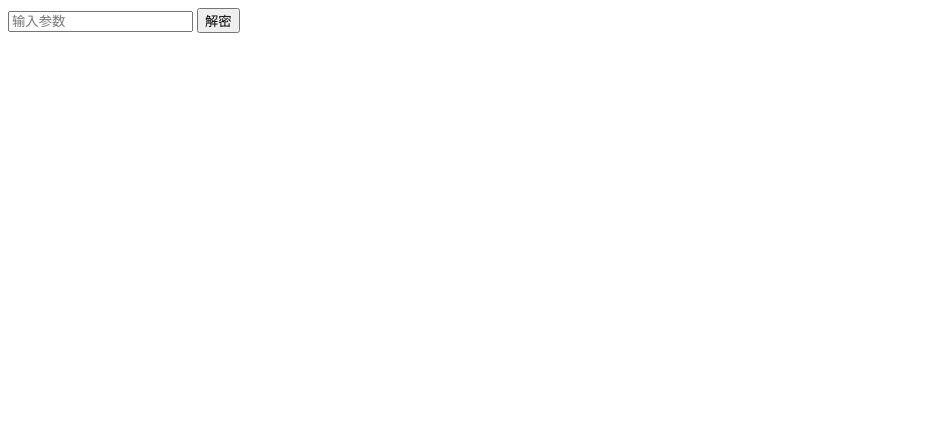
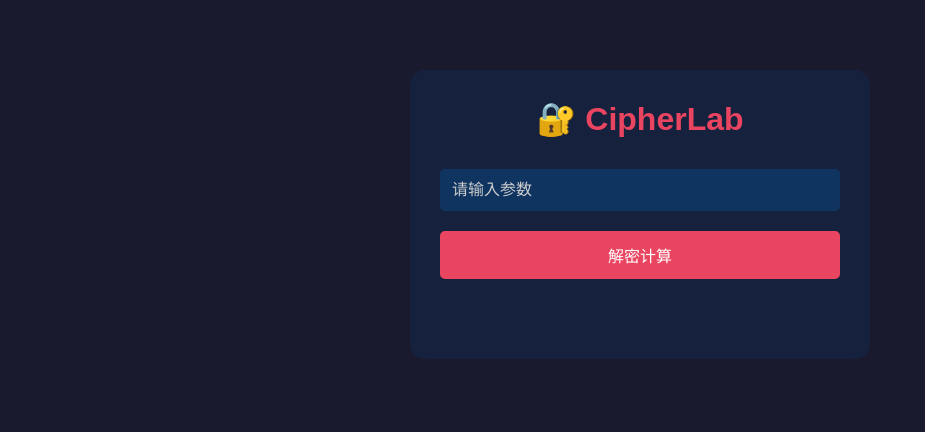
Before and after one commit to ruiyatedata/ruiyatedata.github.io, a plain HTML site: page index.html in a window 1280 px wide. Shown: the whole page, without its empty margins (0-925 px from the left). Drawn offline with Linux system fonts and the light colour scheme.

Commit message:
Revamp input and result display in index.html
Refactor input handling and improve user feedback.

```diff
--- a/index.html
+++ b/index.html
@@ -1,14 +1,132 @@
-<input id="in" placeholder="输入参数" type="number"/>
-<button onclick="run()">解密</button>
-<pre id="out"></pre>
-<script>
-  async function run() {
-    const v = document.getElementById("in").value;
-    const r = await fetch("/.netlify/functions/decode", {
-      method: "POST",
-      headers: { "Content-Type": "application/json" },
-      body: JSON.stringify({ data: v })
-    }).then(res => res.json());
-    document.getElementById("out").textContent = r.output ?? r.error;
-  }
-</script>
+<!DOCTYPE html>
+<html>
+<head>
+    <meta charset="UTF-8">
+    <title>CipherLab</title>
+    <meta name="viewport" content="width=device-width, initial-scale=1">
+    <style>
+        body {
+            font-family: Arial, sans-serif;
+            background: #1a1a2e;
+            color: white;
+            padding: 20px;
+            margin: 0;
+        }
+
+        .container {
+            max-width: 400px;
+            margin: 50px auto;
+            background: #16213e;
+            padding: 30px;
+            border-radius: 15px;
+            text-align: center;
+        }
+
+        h1 {
+            margin-top: 0;
+            color: #e94560;
+        }
+
+        input, button {
+            width: 100%;
+            padding: 12px;
+            margin: 10px 0;
+            border: none;
+            border-radius: 5px;
+            box-sizing: border-box;
+            font-size: 16px;
+        }
+
+        input {
+            background: #0f3460;
+            color: white;
+        }
+
+        input::placeholder {
+            color: #ccc;
+        }
+
+        button {
+            background: #e94560;
+            color: white;
+            cursor: pointer;
+            transition: background 0.3s;
+        }
+
+        button:hover {
+            background: #d63447;
+        }
+
+        #result {
+            margin-top: 15px;
+            font-size: 18px;
+            min-height: 25px;
+        }
+
+        .success {
+            color: #4CAF50;
+        }
+
+        .error {
+            color: #f44336;
+        }
+    </style>
+</head>
+<body>
+    <div class="container">
+        <h1>🔐 CipherLab</h1>
+        <input type="number" id="inputData" placeholder="请输入参数">
+        <button onclick="callBackend()">解密计算</button>
+        <div id="result"></div>
+    </div>
+
+    <script>
+        async function callBackend() {
+            const input = document.getElementById('inputData').value;
+            const resultDiv = document.getElementById('result');
+
+            // 清空之前的结果
+            resultDiv.innerHTML = '';
+            resultDiv.className = '';
+
+            // 验证输入
+            if (!input || isNaN(input)) {
+                resultDiv.innerHTML = '请输入有效数字';
+                resultDiv.className = 'error';
+                return;
+            }
+
+            try {
+                // 调用后台API
+                const response = await fetch('/.netlify/functions/decode', {
+                    method: 'POST',
+                    headers: {
+                        'Content-Type': 'application/json'
+                    },
+                    body: JSON.stringify({ data: input })
+                });
+
+                const data = await response.json();
+
+                if (data.error) {
+                    resultDiv.innerHTML = data.error;
+                    resultDiv.className = 'error';
+                } else {
+                    resultDiv.innerHTML = `结果: ${data.output}`;
+                    resultDiv.className = 'success';
+                }
+            } catch (error) {
+                resultDiv.innerHTML = '网络错误，请重试';
+                resultDiv.className = 'error';
+            }
+        }
+
+        // 支持回车键
+        document.getElementById('inputData').addEventListener('keypress', function(e) {
+            if (e.key === 'Enter') {
+                callBackend();
+            }
+        });
+    </script>
+</body>
+</html>
```
